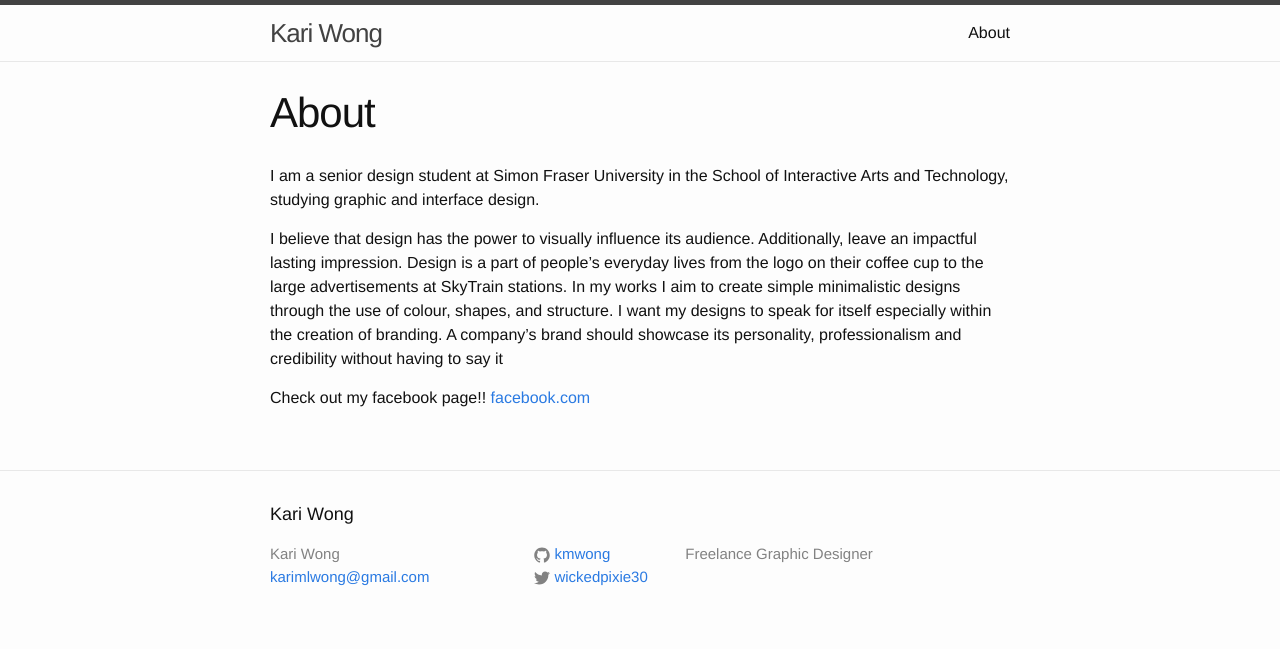
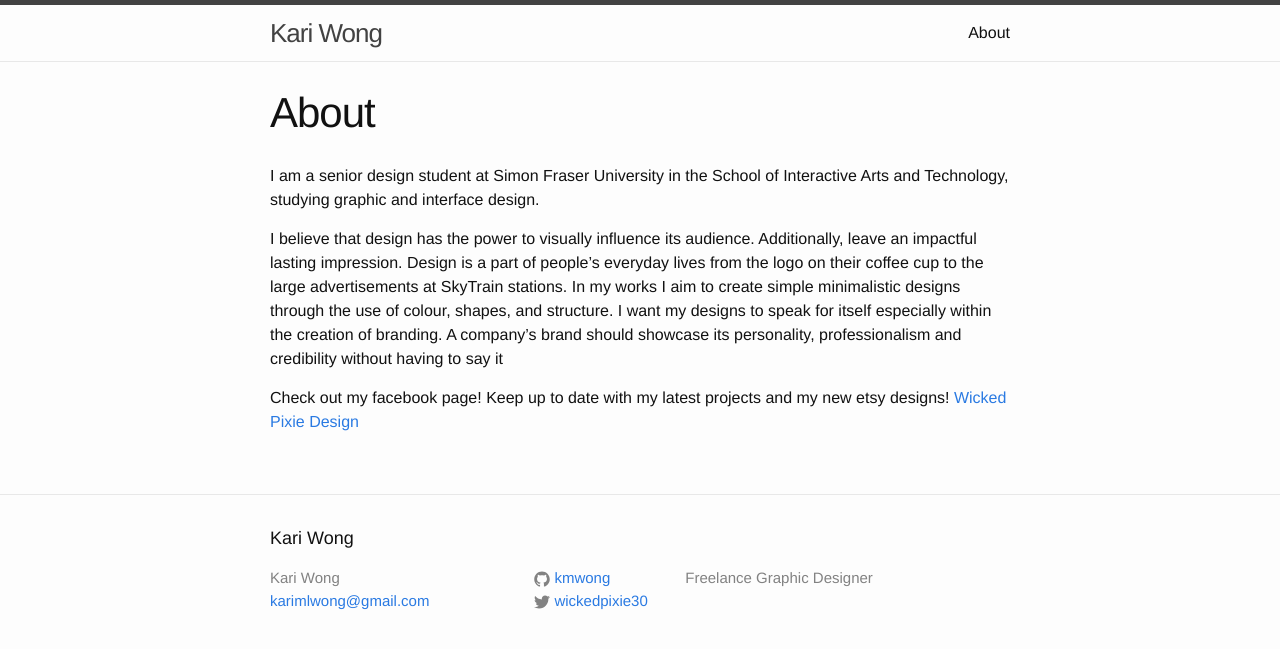
Before and after one commit to kmwong/kmwong.github.io, a Jekyll site: the page built from about.md, in a window 1280 px wide. Shown: the top 649 px of the page. Built offline with Jekyll 4.4.1, drawn with Linux system fonts in a browser that asks for light colours.

Commit message:
about update

```diff
--- a/about.md
+++ b/about.md
@@ -7,4 +7,4 @@ I am a senior design student at Simon Fraser University in the School of Interac
 
 I believe that design has the power to visually influence its audience. Additionally, leave an impactful lasting impression. Design is a part of people’s everyday lives from the logo on their coffee cup to the large advertisements at SkyTrain stations. In my works I aim to create simple minimalistic designs through the use of colour, shapes, and structure. I want my designs to speak for itself especially within the creation of branding. A company’s brand should showcase its personality, professionalism and credibility without having to say it
 
-Check out my facebook page!! [facebook.com](http://facebook.com/wickedpixiedesign)
+Check out my facebook page! Keep up to date with my latest projects and my new etsy designs! [Wicked Pixie Design](http://facebook.com/wickedpixiedesign)
```
